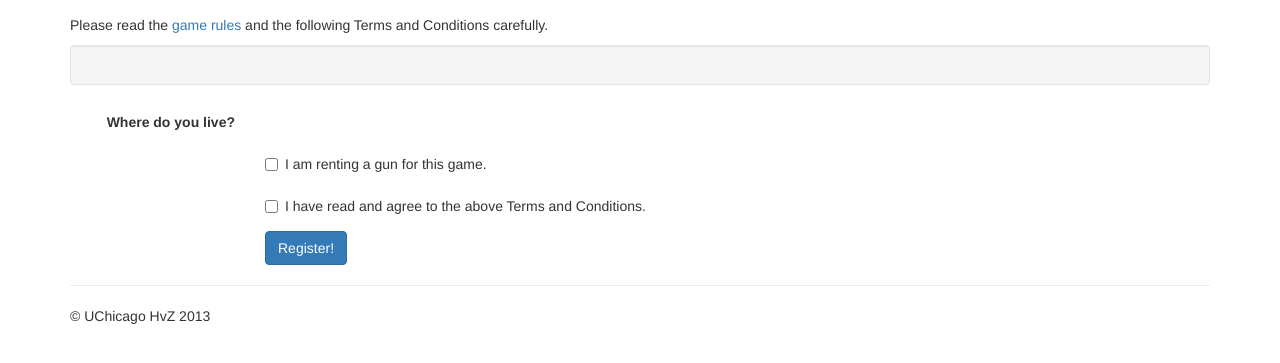
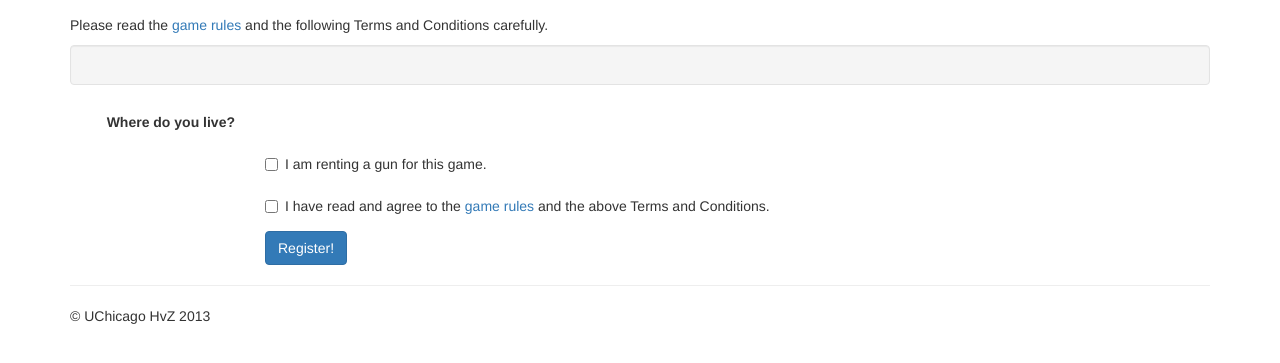
Before and after one commit to kz26/uchicago-hvz, a Django app: template uchicagohvz/templates/game/register.html in a window 1280 px wide. Shown: the part 155-518 px from the top of the page. Run offline with Django 3.2, Linux system fonts and the light colour scheme; the template is opened without the code that fills it, so the values that code supplies are empty; some libraries are stand-ins or nearby versions.

Commit message:
register.html

```diff
--- a/uchicagohvz/templates/game/register.html
+++ b/uchicagohvz/templates/game/register.html
@@ -4,7 +4,7 @@
 	<h1>Register for {{ game.name }}</h1>
 </div>
 
-<p>Please read the <a href="{{ game.rules.url }}">game rules</a> and the  following Terms and Conditions carefully.</p>
+<p>Please read the <a href="{{ game.rules.url }}">game rules</a> and the following Terms and Conditions carefully.</p>
 
 <div class="well">
 	{{ game.terms|safe }}
@@ -32,7 +32,8 @@
 		<div class="col-lg-offset-2 col-lg-10">
 			<div class="checkbox">
 				<label>
-					<input type="checkbox" name="agree_terms"> I have read and agree to the above Terms and Conditions.
+					<input type="checkbox" name="agree_terms">
+					I have read and agree to the <a href="{{ game.rules.url }}">game rules</a> and the above Terms and Conditions.
 				</label>
 				{{ form.agree_terms.errors }}
 			</div>
```
